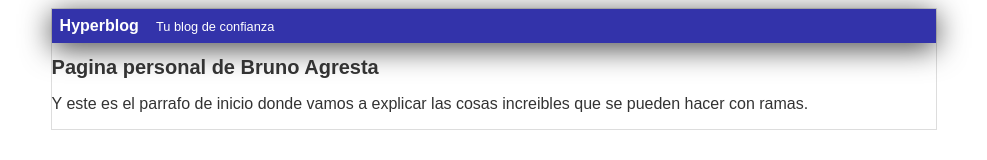
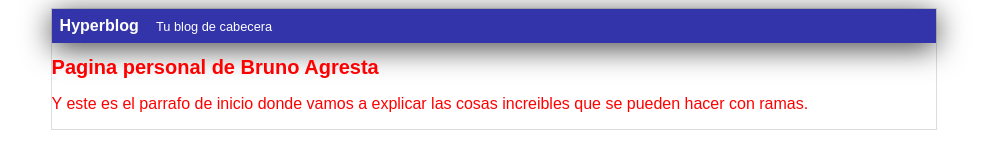
Before and after one commit to brunoagresta/repotest, a plain HTML site: page index.html in a window 1280 px wide. Shown: the whole page, without its empty margins (146-1133 px from the left). Drawn offline with Linux system fonts and the light colour scheme; a script that the page names is missing.

Commit message:
Modifique la cabecera y el color del texto

```diff
--- a/css/estilos.css
+++ b/css/estilos.css
@@ -5,7 +5,7 @@ body
     font-size: 16px;
     margin: 1;
     padding: 0;
-    color: #333
+    color: red;
 
 }
 #cabecera
--- a/index.html
+++ b/index.html
@@ -12,7 +12,7 @@
     <div id="container">
         <div id="cabecera">
             Hyperblog
-            <span id="tagline">Tu blog de confianza</span>
+            <span id="tagline">Tu blog de cabecera</span>
         </div>
         <div id="post">
             <h1>Pagina personal de Bruno Agresta</h1>
```
